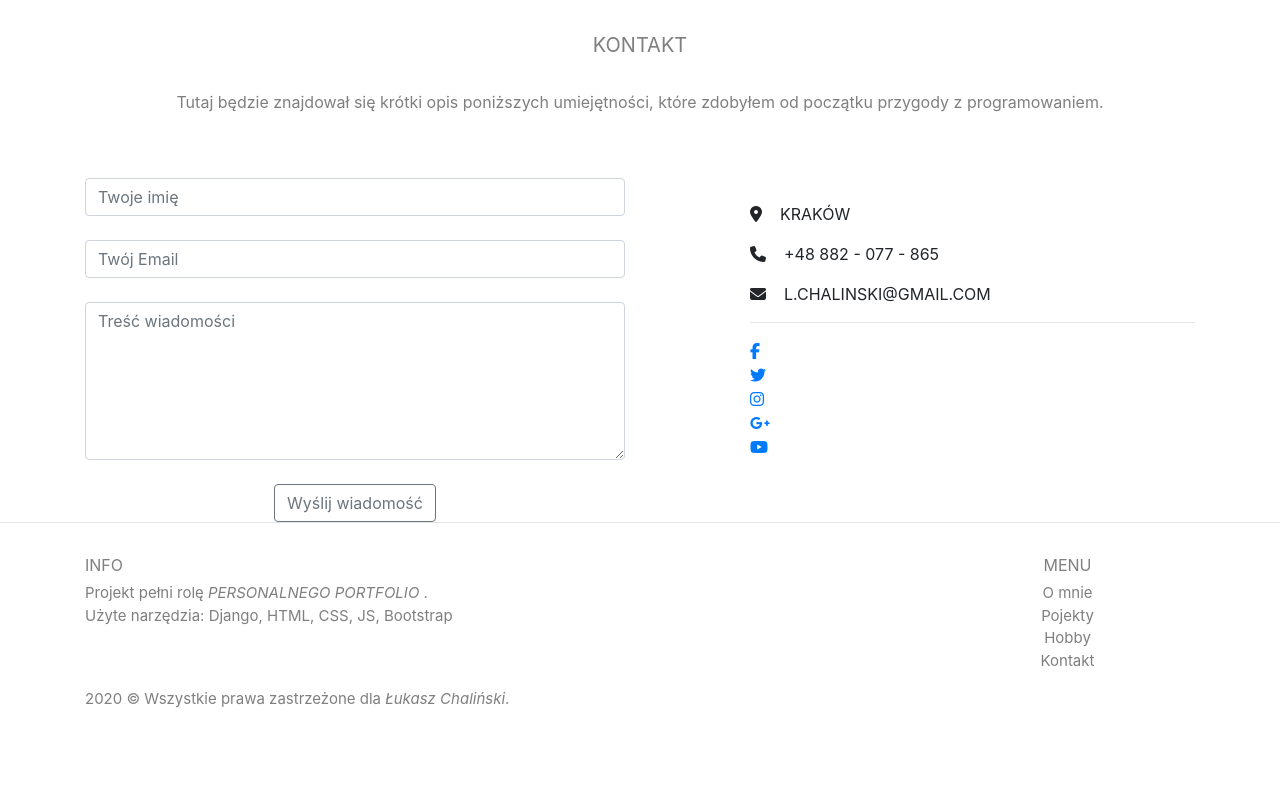
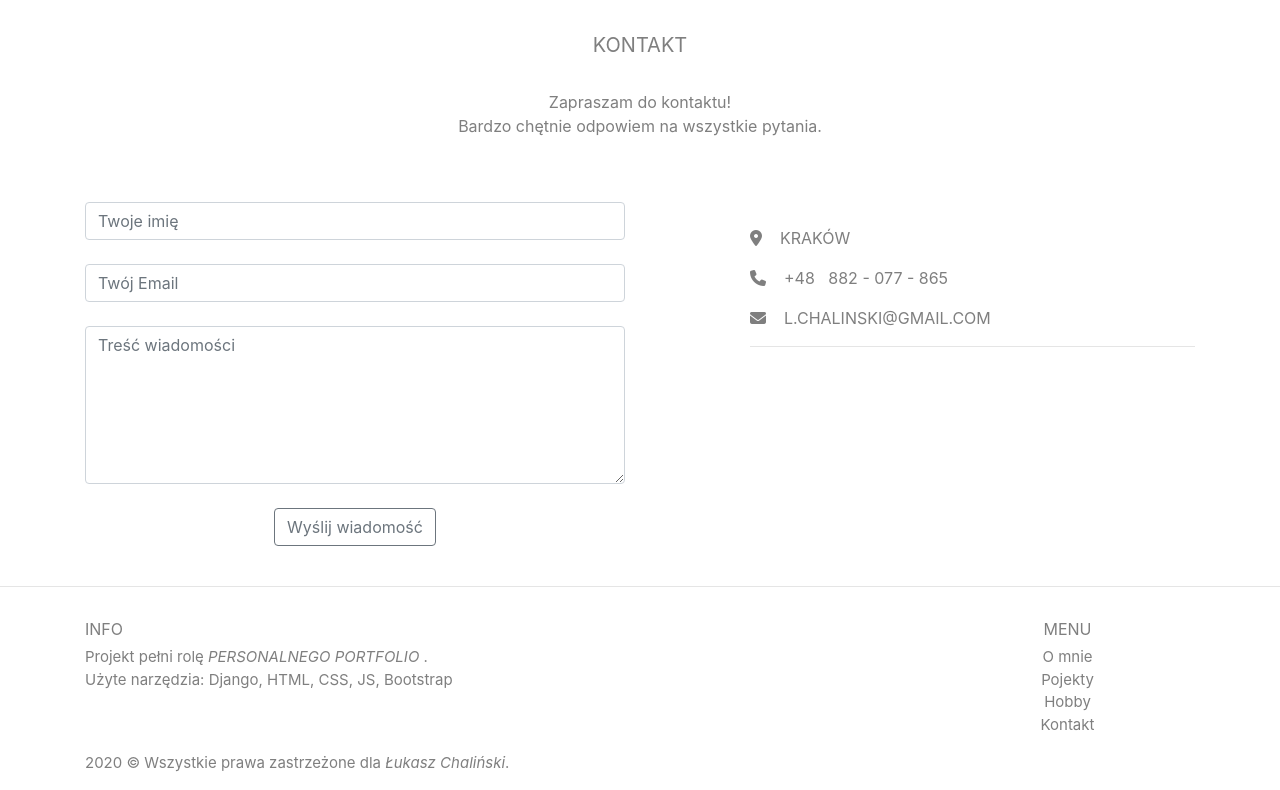
Before and after one commit to AM0k84/PORTFOLIO_website, a Django app: page /contact/ in a window 1280 px wide. Shown: the part 87-877 px from the top of the page. Before the commit the page ends 795 px from the top, so only its background shows below. Run offline with Django 3.2, Linux system fonts and the light colour scheme; data that the repository does not hold is empty; some libraries are stand-ins or nearby versions.

Commit message:
F014 first version of contact

```diff
--- a/contact/templates/contact/contact.html
+++ b/contact/templates/contact/contact.html
@@ -1,7 +1,8 @@
 {% extends "website/base.html" %}
 {% load static %}
 {% block css %}
-    <link rel="stylesheet" href="{% static 'css/contact/style.css' %}"> {% endblock %}
+    <link rel="stylesheet" href="{% static 'css/contact/style.css' %}"
+          xmlns="http://www.w3.org/1999/html"> {% endblock %}
 {% block title %}KONTAKT{% endblock %}
 
 
@@ -9,69 +10,43 @@
 
     <div class="page_title"> KONTAKT</div>
 
-
-
     <div class="container">
-
         <p class="para">
-            Tutaj będzie znajdował się krótki opis poniższych umiejętności, które zdobyłem od początku
-            przygody z programowaniem.
+            Zapraszam do kontaktu! <br> Bardzo chętnie odpowiem na wszystkie pytania.
         </p>
-
         <br><br>
         <div class="row">
-
             <div class="col-md-6">
-                <form>
+                <form class="formularz">
                     <input type="Text" name="text" required="" placeholder="Twoje imię" class="form-control">
                     <br>
                     <input type="Email" name="Email" required="" placeholder="Twój Email" class="form-control">
                     <br>
-
                     <textarea rows="6" placeholder="Treść wiadomości" required="" class="form-control"></textarea>
                     <br>
                     <center>
                         <button class="btn btn-outline-secondary">Wyślij wiadomość</button>
                     </center>
-
-
                 </form>
-
             </div>
-
             <div class="col-md-1"></div>
-
-
             <div class="col-md-5">
                 <br>
-                <p class="icn"><i class="fa fa-map-marker"></i> &nbsp;&nbsp; KRAKÓW
-                </p>
-                <p class="icn"><i class="fa fa-phone"></i> &nbsp;&nbsp; +48 882 - 077 - 865 </p>
-                <p class="icn"><i class="fa fa-envelope"></i> &nbsp;&nbsp; L.CHALINSKI@GMAIL.COM </p>
-
+                <div class="infos">
+                    <p class="icn"><i class="fa fa-map-marker"></i> &nbsp;&nbsp; KRAKÓW
+                    </p>
+                    <p class="icn"><i class="fa fa-phone"></i> &nbsp;&nbsp; +48 &nbsp; 882 - 077 - 865 </p>
+                    <p class="icn"><i class="fa fa-envelope"></i> &nbsp;&nbsp; L.CHALINSKI@GMAIL.COM </p>
+                </div>
                 <hr>
-
-                <div class="media">
-
-                    <ul class="list-unstyled">
-                        <li><a href="#"><i class="fab fa-facebook-f"> </i> </a></li>
-                        <li><a href="#"> <i class="fab fa-twitter"> </i></a></li>
-                        <li><a href="#"> <i class="fab fa-instagram"> </i></a></li>
-                        <li><a href="#"> <i class="fab fa-google-plus-g"> </i></a></li>
-                        <li><a href="#"> <i class="fab fa-youtube"> </i></a></li>
-
-
-                    </ul>
-
+                <div class="media-s">
+                    {% for social in object_list %}
+                        <a href="{{ social.social_link }}">
+                            <img src="{{ social.image.url }}"/> </a>
+                    {% endfor %}
                 </div>
                 <br>
-
-
             </div>
-
-
         </div>
     </div>
-
-
 {% endblock %}
--- a/projects/templates/projects/project_list_base.html
+++ b/projects/templates/projects/project_list_base.html
@@ -3,7 +3,7 @@
         Tutaj będzie znajdował się krótki opis wszystkich moich projektów.
     </p>
 </div>
-<br><br>
+<br>
 <div class="container">
     <div class="row">
         {% if object_list %}
--- a/static/css/contact/style.css
+++ b/static/css/contact/style.css
@@ -15,5 +15,34 @@ body {
     width: 100%;
     padding: 30px;
     color: #727272E8;
+}
+
+.media-s {
+    text-align: center;
+    margin-bottom: 30px;
 
 }
+
+.media-s a {
+    text-decoration: none;
+}
+
+.media-s img {
+    width: 40px;
+    height: 40px;
+    margin-left: 20px;
+    margin-right: 20px;
+    opacity: 0.4;
+}
+
+.media-s img:hover {
+    opacity: 1.0;
+}
+
+.formularz {
+    margin-bottom: 40px;
+}
+
+.infos {
+    color: #727272E8;
+}
```
Also changed, not shown: static/css/projects/style.css (+0 -10 lines).
